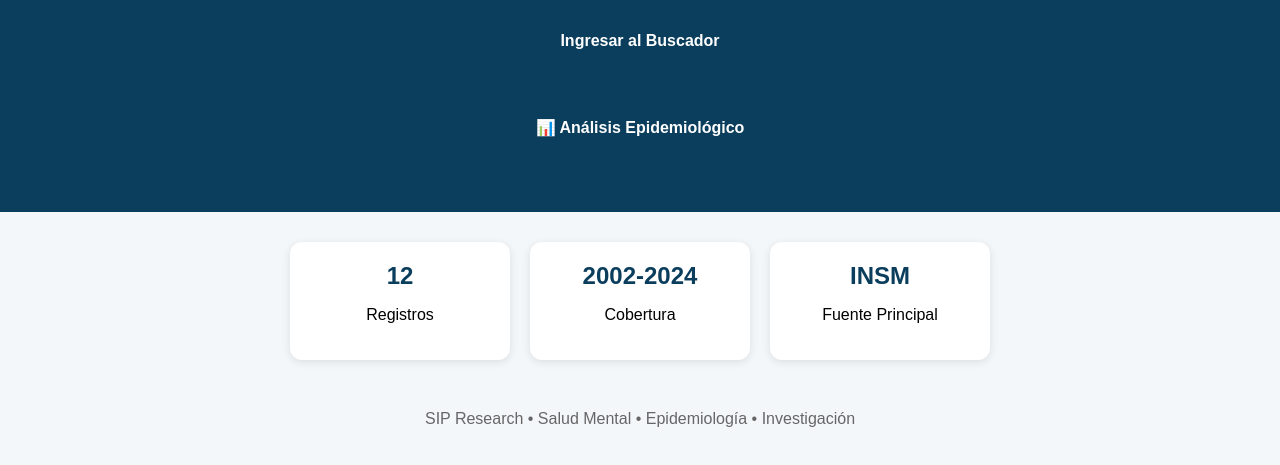
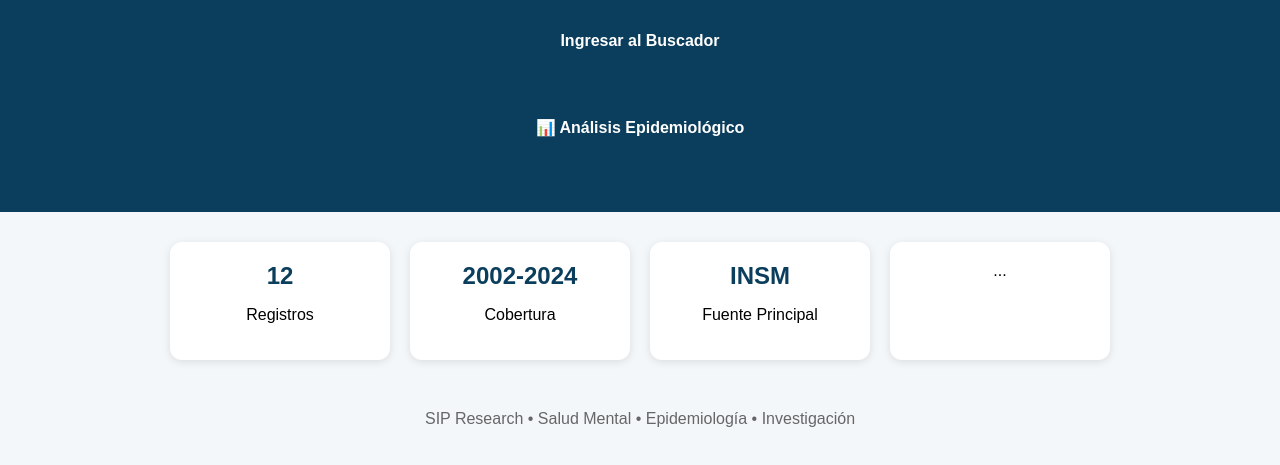
Before and after one commit to 4-4-1941/ESTUDIOS-EPIDEMIOL-GICOS-INSMHDHN, a plain HTML site: page index.html in a window 1280 px wide. Shown: the part 193-658 px from the top of the page. Drawn offline with Linux system fonts and the light colour scheme.

```diff
--- a/index.html
+++ b/index.html
@@ -107,7 +107,9 @@
 <h2>INSM</h2>
 <p>Fuente Principal</p>
 </div>
-
+<div class="card">
+...
+</section>
 </section>
 
 <footer>
```
